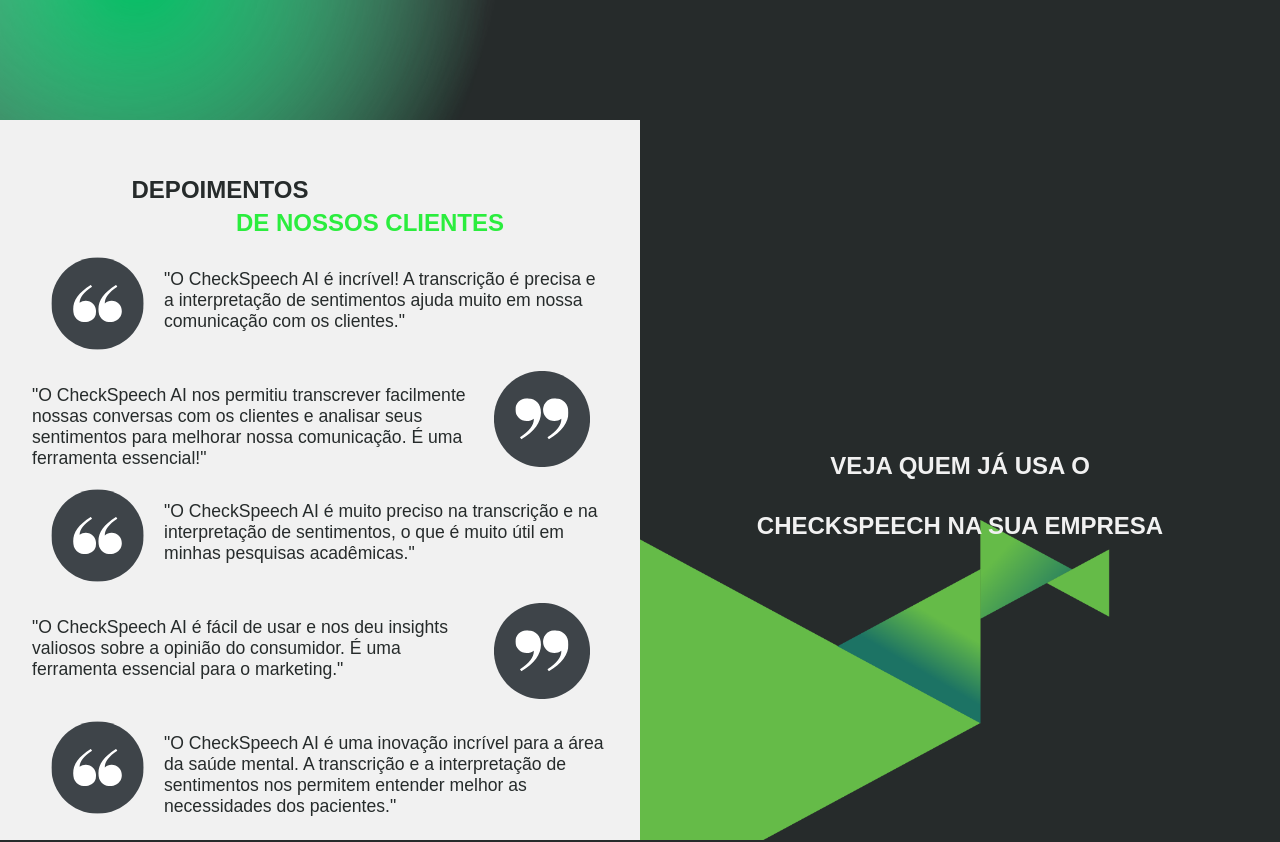
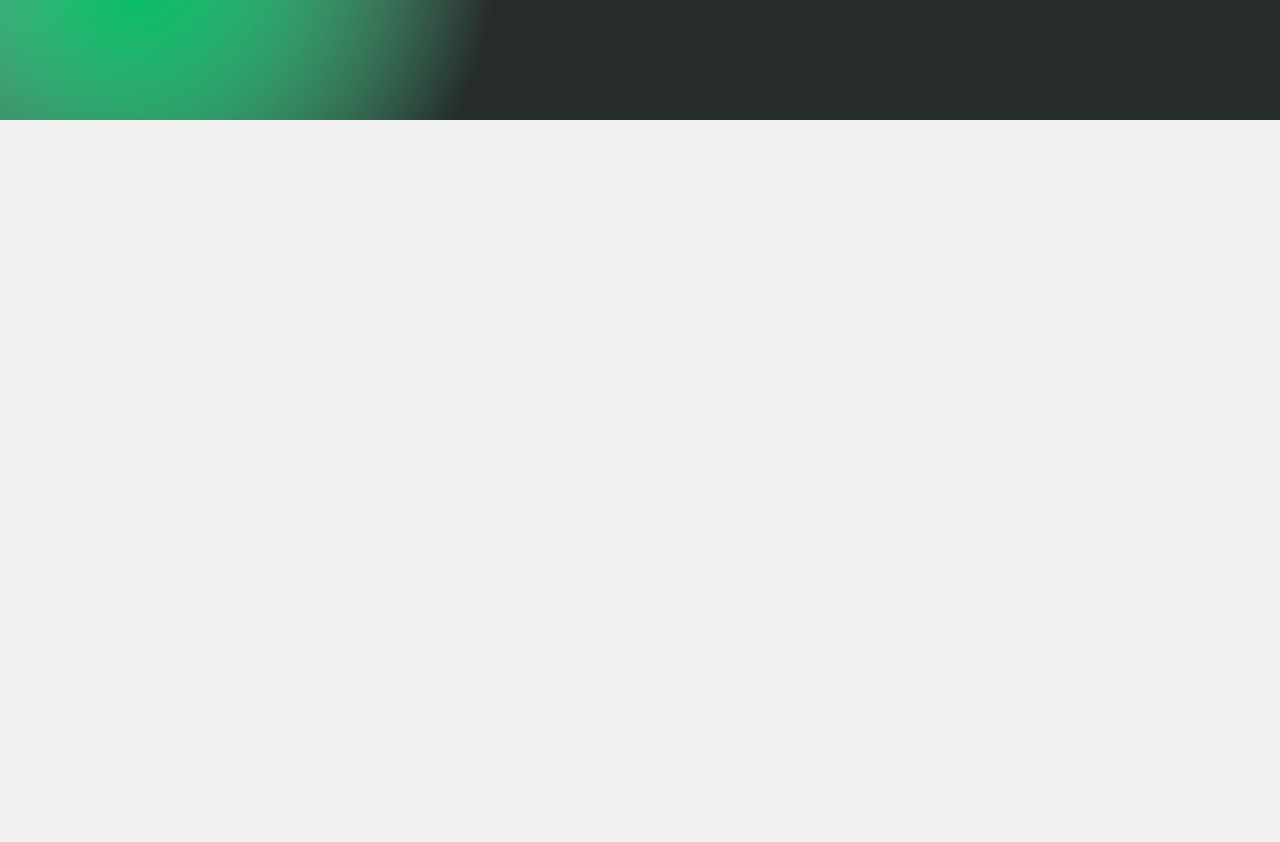
Before and after one commit to MarcioBADias/checkspeech, a React (Create React App) app: page / in a window 1280 px wide. Shown: the part 1480-2322 px from the top of the page. Built offline with nearby package versions, Linux system fonts and the light colour scheme.

Commit message:
preparo da section Solutions

```diff
--- a/src/components/header/index.js
+++ b/src/components/header/index.js
@@ -37,11 +37,18 @@
                         Sobre
                     </C.ItemMenu>
                 </Link>
-                <C.ItemMenu
-                onClick={() => setShowMenu(!showMenu)}
-                >
-                    Soluções
-                </C.ItemMenu>
+                <Link
+                    style={{textDecoration:'none', display:'flex'}}
+                    to='solutions'
+                    spy={true}
+                    smooth={true}
+                    offset={-80}
+                    duration={800}
+                    onClick={() => setShowMenu(!showMenu)}>
+                    <C.ItemMenu>
+                        Soluções
+                    </C.ItemMenu>
+                </Link>
                 <Link
                     style={{textDecoration:'none', display:'flex'}}
                     to='clients'
--- /dev/null
+++ b/src/components/solutions/index.js
@@ -0,0 +1,12 @@
+import React from "react";
+
+import * as C from './styles';
+
+const Solutions = () => {
+    return(
+        <C.Section id="solutions">
+
+        </C.Section>
+    )
+}
+export default Solutions;
--- /dev/null
+++ b/src/components/solutions/styles.js
@@ -0,0 +1,6 @@
+import styled from "styled-components";
+
+export const Section = styled.section`
+    min-height: 100vh;
+    background: var(--cor-light-primary);
+`;
--- a/src/pages/home_page.js
+++ b/src/pages/home_page.js
@@ -2,12 +2,14 @@
 import About from "../components/about";
 import Clients from "../components/clients";
 import Home from "../components/home";
+import Solutions from "../components/solutions";
 
 const HomePage = () => {
     return(
         <>
             <Home/>
             <About/>
+            <Solutions/>
             <Clients/>
         </>
     )
```
